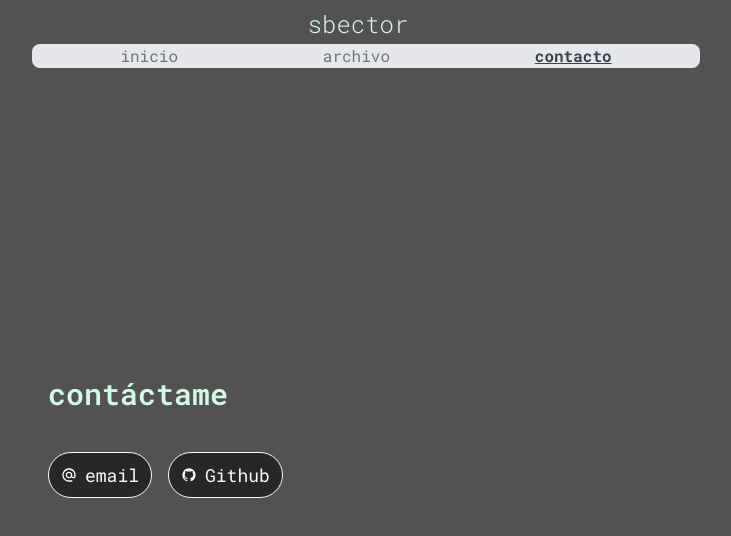
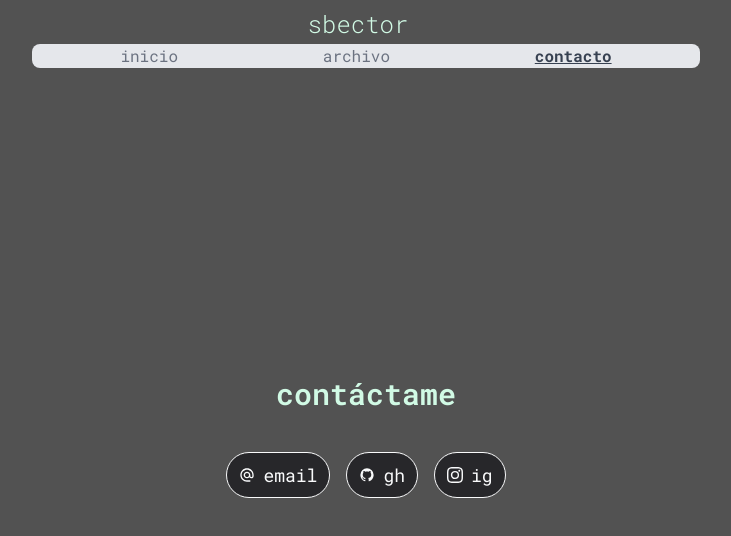
Before and after one commit to Sbector/artista, a Next.js app: page /contacto in a window 1280 px wide. Shown: the top 536 px of the page, without its empty margins (274-1005 px from the left). Built offline with nearby package versions, Linux system fonts and the light colour scheme.

Commit message:
InstaIcon and link

```diff
--- /dev/null
+++ b/src/app/_components/icons/InstaIcon.tsx
@@ -0,0 +1,16 @@
+export default function ExitFullScreenIcon({ className }: any) {
+    return (
+        <svg
+            className={className}
+            xmlns="http://www.w3.org/2000/svg"
+            width="24"
+            height="24"
+            viewBox="0 0 16 16">
+            <path
+            fill="currentColor"
+            d="M8 0C5.829 0 5.556.01 4.703.048 3.85.088 3.269.222 2.76.42a3.9 3.9 0 0 0-1.417.923A3.9 3.9 0 0 0 .42 2.76C.222 3.268.087 3.85.048 4.7.01 5.555 0 5.827 0 8.001c0 2.172.01 2.444.048 3.297.04.852.174 1.433.372 1.942.205.526.478.972.923 1.417.444.445.89.719 1.416.923.51.198 1.09.333 1.942.372C5.555 15.99 5.827 16 8 16s2.444-.01 3.298-.048c.851-.04 1.434-.174 1.943-.372a3.9 3.9 0 0 0 1.416-.923c.445-.445.718-.891.923-1.417.197-.509.332-1.09.372-1.942C15.99 10.445 16 10.173 16 8s-.01-2.445-.048-3.299c-.04-.851-.175-1.433-.372-1.941a3.9 3.9 0 0 0-.923-1.417A3.9 3.9 0 0 0 13.24.42c-.51-.198-1.092-.333-1.943-.372C10.443.01 10.172 0 7.998 0zm-.717 1.442h.718c2.136 0 2.389.007 3.232.046.78.035 1.204.166 1.486.275.373.145.64.319.92.599s.453.546.598.92c.11.281.24.705.275 1.485.039.843.047 1.096.047 3.231s-.008 2.389-.047 3.232c-.035.78-.166 1.203-.275 1.485a2.5 2.5 0 0 1-.599.919c-.28.28-.546.453-.92.598-.28.11-.704.24-1.485.276-.843.038-1.096.047-3.232.047s-2.39-.009-3.233-.047c-.78-.036-1.203-.166-1.485-.276a2.5 2.5 0 0 1-.92-.598 2.5 2.5 0 0 1-.6-.92c-.109-.281-.24-.705-.275-1.485-.038-.843-.046-1.096-.046-3.233s.008-2.388.046-3.231c.036-.78.166-1.204.276-1.486.145-.373.319-.64.599-.92s.546-.453.92-.598c.282-.11.705-.24 1.485-.276.738-.034 1.024-.044 2.515-.045zm4.988 1.328a.96.96 0 1 0 0 1.92.96.96 0 0 0 0-1.92m-4.27 1.122a4.109 4.109 0 1 0 0 8.217 4.109 4.109 0 0 0 0-8.217m0 1.441a2.667 2.667 0 1 1 0 5.334 2.667 2.667 0 0 1 0-5.334" />
+        </svg>
+
+
+    )
+}
--- a/src/app/contacto/page.tsx
+++ b/src/app/contacto/page.tsx
@@ -3,6 +3,7 @@
 import SocialPill from "../_components/SocialPill"
 import MailIcon from "../_components/icons/MailIcon"
 import GithubIcon from "../_components/icons/GithubIcon"
+import InstaIcon from "../_components/icons/InstaIcon"
 
 export const metadata: Metadata = {
     title: "contacto",
@@ -14,13 +15,16 @@
         <div>
             <TextWrapper>
                 <div>
-                    <h1 className="text-lg font-semibold text-emerald-100 pb-6 md:text-3xl md:pb-10">contáctame</h1>
-                    <nav className="flex flex-wrap gap-2 md:gap-4 h-auto">
+                    <h1 className="text-center text-lg font-semibold text-emerald-100 pb-6 md:text-3xl md:pb-10">contáctame</h1>
+                    <nav className="flex flex-wrap justify-center gap-2 md:gap-4 h-auto">
                         <SocialPill href="mailto:sbector.prod@gmail.com">
                             <MailIcon className="w-4 h-4"/>email
                         </SocialPill>
                         <SocialPill href="https://github.com/Sbector">
-                            <GithubIcon className="w-4 h-4" />Github
+                            <GithubIcon className="w-4 h-4" />gh
+                        </SocialPill>
+                        <SocialPill href="https://www.instagram.com/saulbector/">
+                            <InstaIcon className="w-4 h-4" />ig
                         </SocialPill>
                     </nav>
                 </div>
```
